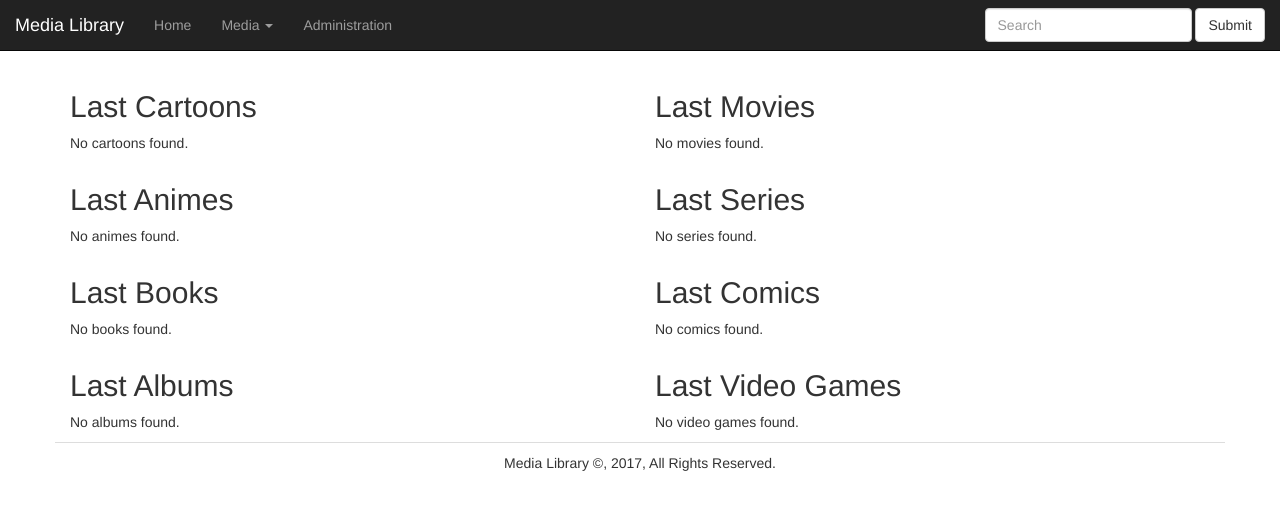
After one commit to Kero76/client-media-library, a PHP site: the page made by views/search-result.html.twig in a window 1280 px wide. The commit adds this page. Shown: the top 510 px of the page. Run offline with PHP 8.4, Linux system fonts and the light colour scheme; the template is opened without the code that fills it, so the values that code supplies are empty; some libraries are stand-ins or nearby versions.

Commit message:
:art: Add HomeController & clean routes.php. Update layout with search result page. Add search result page.

```diff
--- a/app/app.php
+++ b/app/app.php
@@ -29,6 +29,9 @@
     $app->register(new Silex\Provider\AssetServiceProvider(), array(
        'assets.version' => 'v1',
     ));
+    $app->register(new Silex\Provider\FormServiceProvider());
+    $app->register(new Silex\Provider\LocaleServiceProvider());
+    $app->register(new Silex\Provider\TranslationServiceProvider());
 
     // Extends Twig with some services.
     $app->extend('twig', function($twig, $app) {
--- a/views/layout.html.twig
+++ b/views/layout.html.twig
@@ -58,9 +58,9 @@
                         </ul>
 
                         {# form field #}
-                        <form class="navbar-form navbar-right">
+                        <form action="{{ path('search-result') }}" method="post" class="navbar-form navbar-right">
                             <div class="form-group">
-                                <input type="text" class="form-control" placeholder="Search">
+                                <input id="search" type="text" class="form-control" placeholder="Search">
                             </div>
                             <button type="submit" class="btn btn-default">Submit</button>
                         </form>
--- /dev/null
+++ b/views/search-result.html.twig
@@ -0,0 +1,170 @@
+{% extends "layout.html.twig" %}
+
+{# Keywords from meta 'keyword' #}
+{% block keywords %}homepage, media, client, rest-client{% endblock %}
+
+{# Title of the page present on head markup #}
+{% block title %}Homepage{% endblock %}
+
+{# Body of the page #}
+{% block content %}
+    <section class="col-md-12 col-sm-12 col-xs-12">
+        <section id="videos">
+            <div class="row">
+                {# Cartoons article #}
+                <article class="col-md-6 col-sm-12 col-xs-12">
+                    <h2>Last Cartoons</h2>
+                    {% if cartoons|length > 0 %}
+                        <table class="table table-striped table-hover">
+                            {% for c in cartoons %}
+                                <tr>
+                                    <td>{{ c.title }}</td>
+                                    <td><a href="{{ path('media', {'id' : c.id, 'media' : 'cartoons'}) }}" ><button role="link" class="btn btn-primary btn-sm" value="Read more ...">Read more ...</button></a></td>
+                                </tr>
+                            {% endfor %}
+                        </table>
+                    {% else %}
+                        <p>No cartoons found.</p>
+                    {% endif %}
+                </article>
+
+                {# Movie article #}
+                <article class="col-md-6 col-sm-12 col-xs-12">
+                    <h2>Last Movies</h2>
+                    {% if movies|length > 0 %}
+                        <table class="table table-striped table-hover">
+                            {% for m in movies %}
+                                <tr>
+                                    <td>{{ m.title }}</td>
+                                    <td><a href="{{ path('media', {'id' : m.id, 'media' : 'movies'}) }}" ><button role="link" class="btn btn-primary btn-sm" value="Read more ...">Read more ...</button></a></td>
+                                </tr>
+                            {% endfor %}
+                        </table>
+                    {% else %}
+                        <p>No movies found.</p>
+                    {% endif %}
+                </article>
+            </div>
+
+            <div class="row">
+                {# Anime article #}
+                <article class="col-md-6 col-sm-12 col-xs-12">
+                    <h2>Last Animes</h2>
+                    {% if animes|length > 0 %}
+                        <table class="table table-striped table-hover">
+                            {% for a in animes %}
+                                <tr>
+                                    {% if a.numberOfSeasons == 1 %}
+                                        <td>{{ a.title }}</td>
+                                    {% else %}
+                                        <td>{{ a.title }} - Saison {{ a.currentSeason }}</td>
+                                    {% endif %}
+                                    <td><a href="{{ path('media', {'id' : a.id, 'media' : 'animes'}) }}" ><button role="link" class="btn btn-primary btn-sm" value="Read more ...">Read more ...</button></a></td>
+                                </tr>
+                            {% endfor %}
+                        </table>
+                    {% else %}
+                        <p>No animes found.</p>
+                    {% endif %}
+                </article>
+
+                {# Series article #}
+                <article class="col-md-6 col-sm-12 col-xs-12">
+                    <h2>Last Series</h2>
+                    {% if series|length > 0 %}
+                        <table class="table table-striped table-hover">
+                            {% for s in series %}
+                                <tr>
+                                    {% if s.numberOfSeasons == 1 %}
+                                        <td>{{ s.title }}</td>
+                                    {% else %}
+                                        <td>{{ s.title }} - Saison {{ s.currentSeason }}</td>
+                                    {% endif %}
+                                    <td><a href="{{ path('media', {'id' : s.id, 'media' : 'series'}) }}" ><button role="link" class="btn btn-primary btn-sm" value="Read more ...">Read more ...</button></a></td>
+                                </tr>
+                            {% endfor %}
+                        </table>
+                    {% else %}
+                        <p>No series found.</p>
+                    {% endif %}
+                </article>
+            </div>
+        </section>
+
+        <section id="books">
+            <div class="row">
+                {# Books article #}
+                <article class="col-md-6 col-sm-12 col-xs-12">
+                    <h2>Last Books</h2>
+                    {% if books|length > 0 %}
+                        <table class="table table-striped table-hover">
+                            {% for b in books %}
+                                <tr>
+                                    <td>{{ b.title }}</td>
+                                    <td><a href="{{ path('media', {'id' : b.id, 'media' : 'books'}) }}" ><button role="link" class="btn btn-primary btn-sm" value="Read more ...">Read more ...</button></a></td>
+                                </tr>
+                            {% endfor %}
+                        </table>
+                    {% else %}
+                        <p>No books found.</p>
+                    {% endif %}
+                </article>
+
+                {# Comics article #}
+                <article class="col-md-6 col-sm-12 col-xs-12">
+                    <h2>Last Comics</h2>
+                    {% if comics|length > 0 %}
+                        <table class="table table-striped table-hover">
+                            {% for c in comics %}
+                                <tr>
+                                    <td>{{ c.title }}</td>
+                                    <td><a href="{{ path('media', {'id' : c.id, 'media' : 'comics'}) }}" ><button role="link" class="btn btn-primary btn-sm" value="Read more ...">Read more ...</button></a></td>
+                                </tr>
+                            {% endfor %}
+                        </table>
+                    {% else %}
+                        <p>No comics found.</p>
+                    {% endif %}
+                </article>
+            </div>
+        </section>
+
+        <section id="musics-games">
+            <div class="row">
+                {# Musics article #}
+                <article class="col-md-6 col-sm-12 col-xs-12">
+                    <h2>Last Albums</h2>
+                    {% if musics|length > 0 %}
+                        <table class="table table-striped table-hover">
+                            {% for m in musics %}
+                                <tr>
+                                    <td>{{ m.title }}</td>
+                                    <td><a href="{{ path('media', {'id' : m.id, 'media' : 'musics'}) }}" ><button role="link" class="btn btn-primary btn-sm" value="Read more ...">Read more ...</button></a></td>
+                                </tr>
+                            {% endfor %}
+                        </table>
+                    {% else %}
+                        <p>No albums found.</p>
+                    {% endif %}
+                </article>
+
+                {# Video games article #}
+                <article class="col-md-6 col-sm-12 col-xs-12">
+                    <h2>Last Video Games</h2>
+                    {% if video_games|length > 0 %}
+                        <table class="table table-striped table-hover">
+                            {% for v in video_games %}
+                                <tr>
+                                    <td>{{ v.title }}</td>
+                                    <td><a href="{{ path('media', {'id' : v.id, 'media' : 'video-games'}) }}" ><button role="link" class="btn btn-primary btn-sm" value="Read more ...">Read more ...</button></a></td>
+                                </tr>
+                            {% endfor %}
+                        </table>
+                    {% else %}
+                        <p>No video games found.</p>
+                    {% endif %}
+                </article>
+            </div>
+        </section>
+    </section>
+{% endblock %}
```
Also changed, not shown: app/routes.php (+5 -131 lines), src/Controller/HomeController.php (added, +311 -0 lines).
